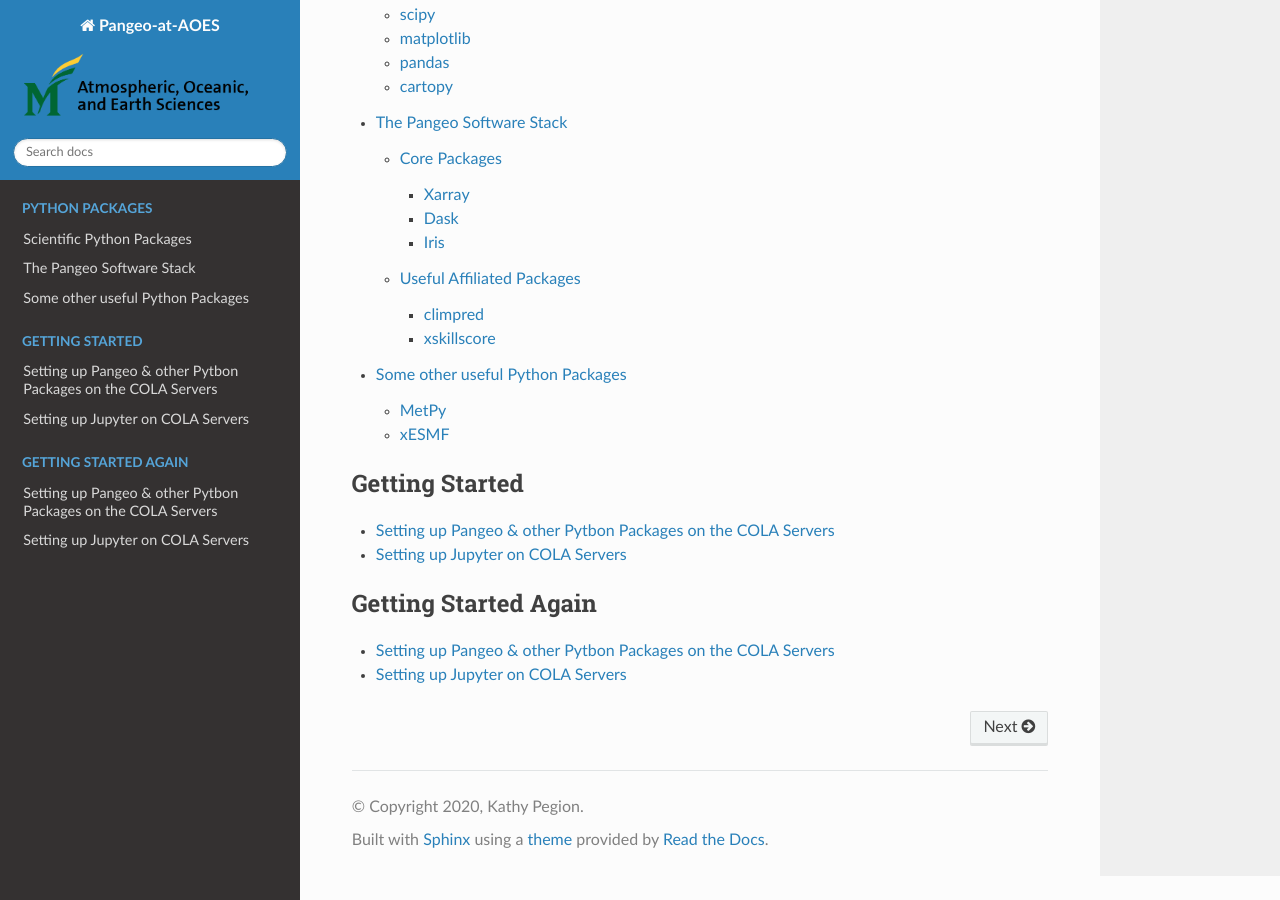
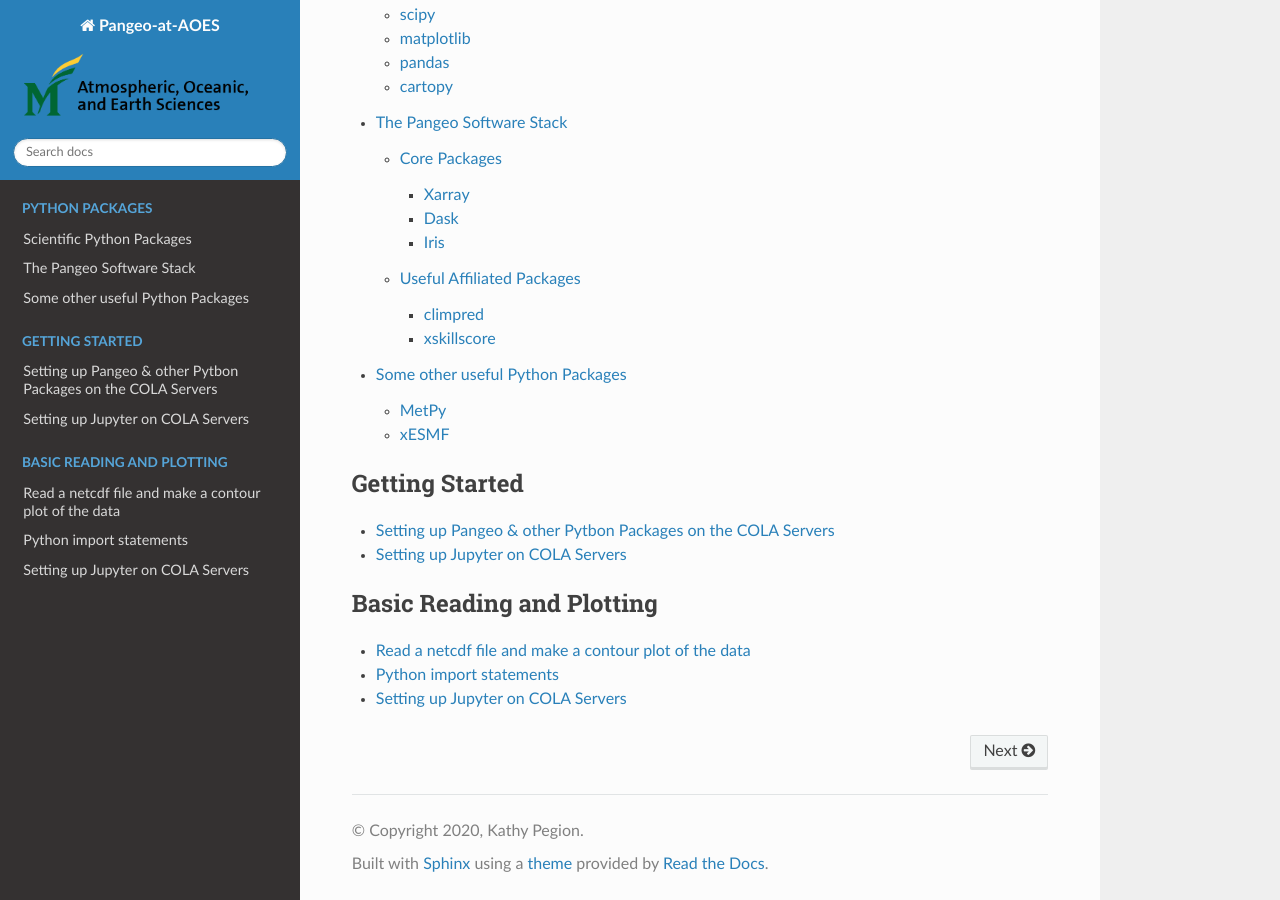
Before and after one commit to kpegion/Pangeo-at-AOES, a Sphinx documentation site: the page built from docs/source/index.rst, in a window 1280 px wide and 900 px high, scrolled down 705 px. Built offline with Sphinx 7.4.7 and the Read the Docs theme 2.0.0, drawn with Linux system fonts in a browser that asks for light colours.

Commit message:
update index.rst

```diff
--- a/docs/source/index.rst
+++ b/docs/source/index.rst
@@ -36,7 +36,7 @@ Expectations Prior to these Tutorials
 
 .. toctree::
    :maxdepth: 1
-   :caption: Getting Started Again
+   :caption: Basic Reading and Plotting
 
-   setting-up-pangeo
+   read-netcdf.ipynb
    setting-up-jupyter
```
